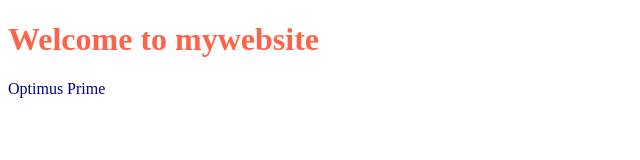
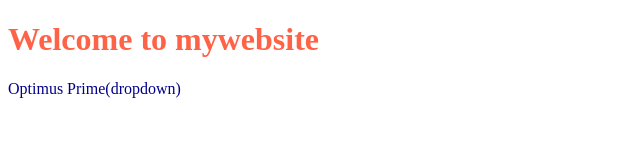
Before and after one commit to anujy2005/localrepo, a plain HTML site: page index.html in a window 1280 px wide. Shown: the full height of the page, 0-640 px from the left. Drawn offline with Linux system fonts and the light colour scheme.

```diff
--- a/index.html
+++ b/index.html
@@ -9,6 +9,6 @@
 </head>
 <body>
     <h1>Welcome to mywebsite</h1>
-    <p>Optimus Prime</p>
+    <p>Optimus Prime(dropdown)</p>
 </body>
 </html>
```
